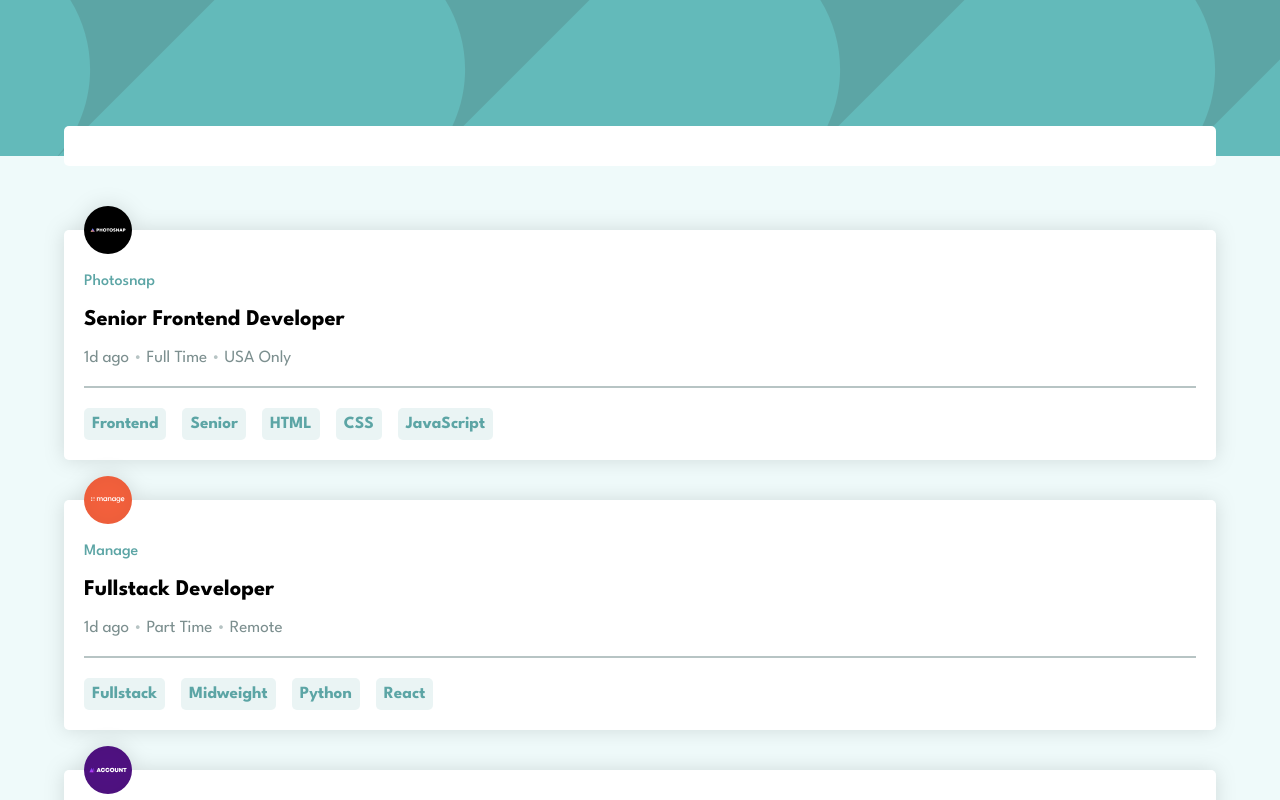
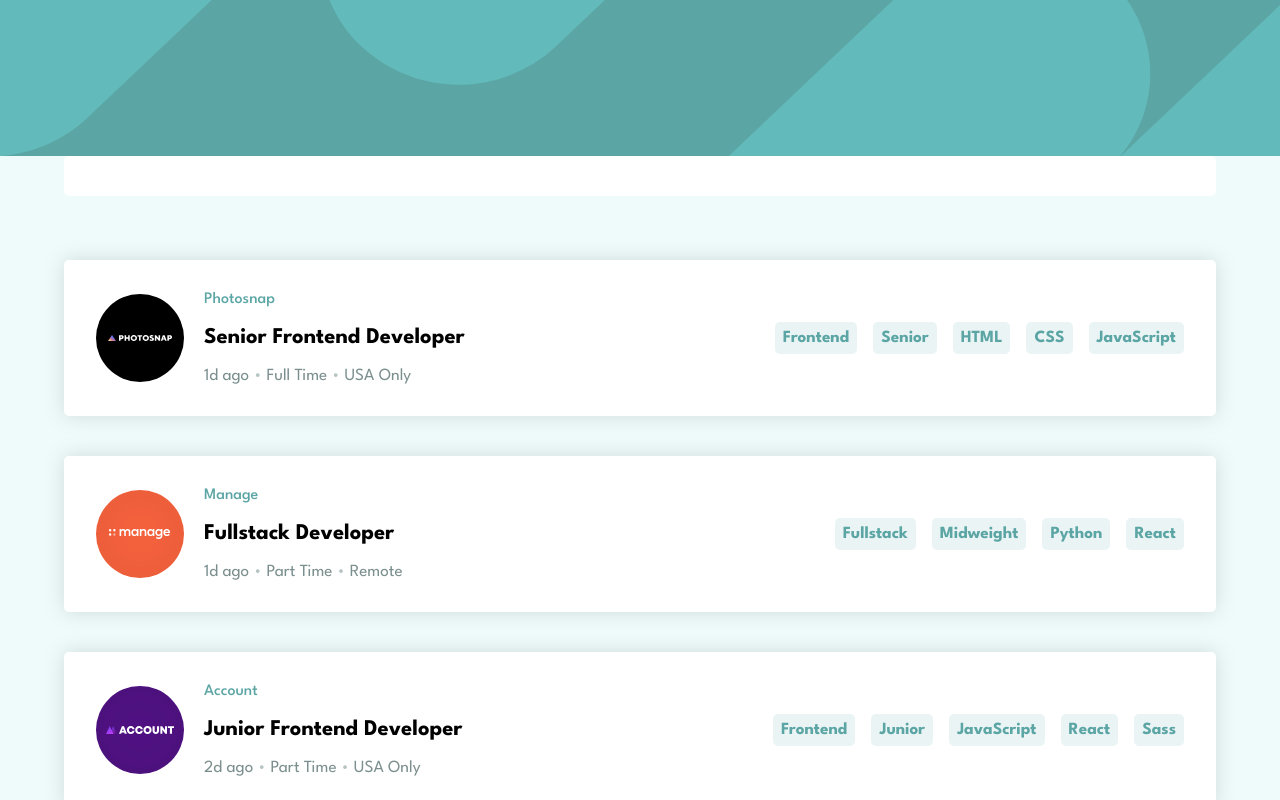
Before and after one commit to RyanNolan1/react-job-listing, a React (Create React App) app: page / in a window 1280 px wide. Shown: the top 800 px of the page. Built offline with nearby package versions, Linux system fonts and the light colour scheme.

Commit message:
this will add a media query to make the page responsive for desktop

```diff
--- a/src/App.css
+++ b/src/App.css
@@ -33,9 +33,15 @@ body {
   border-radius: 5px;
 }
 
-.company-logos {
+.company-logo {
   width: 48px;
   margin-top: -24px;
+}
+
+.job-name-info-container {
+  display: flex;
+  flex-direction: column;
+  gap: 1.25rem;
 }
 
 .job-name-container {
@@ -60,12 +66,12 @@ body {
   background: #5ca5a520;
   font-size: 1.066rem;
   border-radius: 5px;
-  padding-left:0.5rem;
-  padding-right:0.5rem;
+  padding-left: 0.5rem;
+  padding-right: 0.5rem;
   border: none;
   font-weight: 700;
   transition: 0.3s;
-  height:32px;
+  height: 32px;
 }
 
 .info-button:hover {
@@ -119,8 +125,8 @@ header {
   border-radius: 0 5px 5px 0;
   transition: 0.3s;
   overflow: hidden;
-  height:32px;
-  width:32px;
+  height: 32px;
+  width: 32px;
 }
 
 .job-details-button:hover {
@@ -133,3 +139,33 @@ header {
   background: #b7c4c4;
   width: 100%;
 }
+
+@media (min-width: 768px) {
+  header {
+    background-image: url("/public/images/bg-header-desktop.svg");
+  }
+
+  .job-container {
+    flex-direction: row;
+    align-items: center;
+    padding: 2rem;
+  }
+
+  .company-logo {
+    width: 88px;
+    margin-top: 0px;
+  }
+
+  .job-details-buttons-container {
+    margin-top: 0px;
+  }
+
+  .divider {
+    display: none;
+  }
+
+  .button-container {
+    flex-grow:1;
+   justify-content: end;
+  }
+}
--- a/src/App.js
+++ b/src/App.js
@@ -98,7 +98,8 @@ function JobList({ onHandlejobDetails, onhandleFilter, filteredJobs }) {
       <ul className="jobs-list">
         {filteredJobs.map((job) => (
           <li className="job-container" key={job.id}>
-            <img className="company-logos" src={job.logo} alt={job.company} />
+            <img className="company-logo" src={job.logo} alt={job.company} />
+            <div className="job-name-info-container">
             <div className="job-name-container">{job.company}</div>
             <h2>{job.position}</h2>
             <p className="job-info-container">
@@ -106,6 +107,7 @@ function JobList({ onHandlejobDetails, onhandleFilter, filteredJobs }) {
               {job.contract} <span style={{ color: "#B7C4C4" }}>&bull;</span>{" "}
               {job.location}
             </p>
+            </div>
             <span class="divider"></span>
             <div className="button-container">
               <button
```
